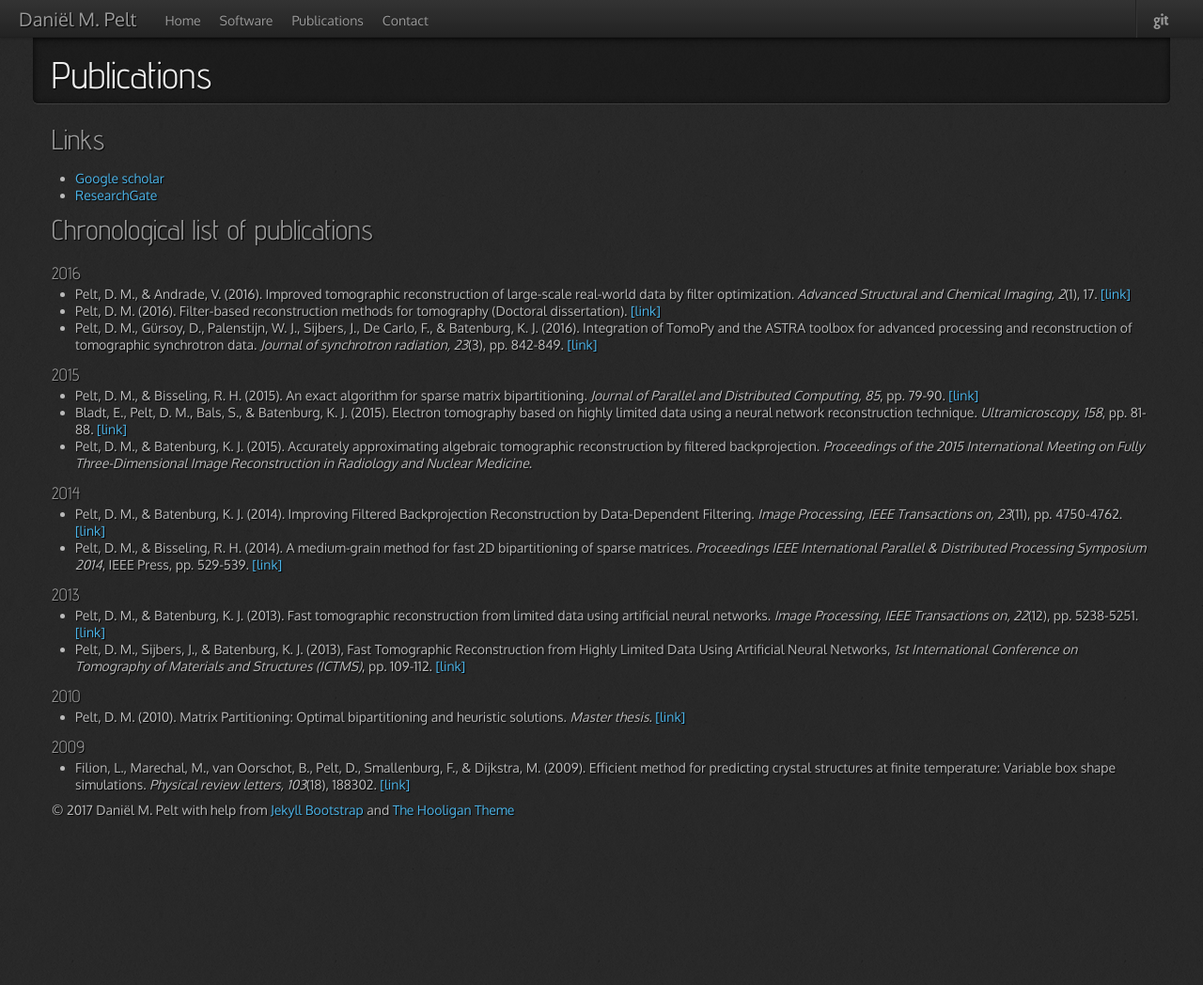
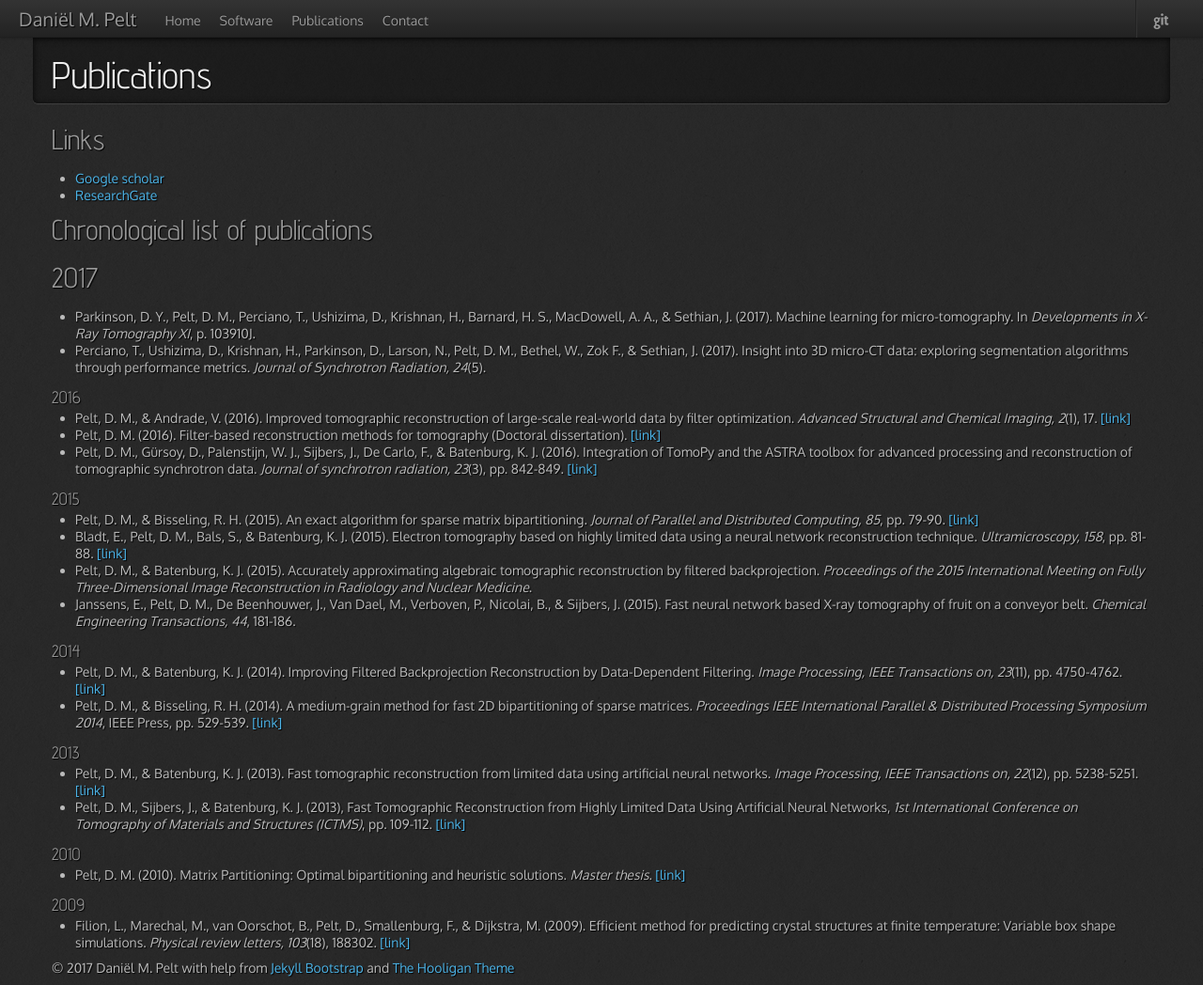
Before and after one commit to dmpelt/dmpelt.github.com, a Jekyll site: the page built from publications.md, in a window 1280 px wide. Shown: the whole page at 94% size. Built offline with Jekyll 4.4.1, drawn with Linux system fonts in a browser that asks for light colours; nearby versions of some CDN libraries; before the commit the page ends 900 px from its top, so only the background shows below that.

Commit message:
Update references

```diff
--- a/publications.md
+++ b/publications.md
@@ -10,6 +10,10 @@ group: navigation
 
 ## Chronological list of publications
 
+## 2017
+* Parkinson, D. Y., Pelt, D. M., Perciano, T., Ushizima, D., Krishnan, H., Barnard, H. S., MacDowell, A. A., & Sethian, J. (2017). Machine learning for micro-tomography. In *Developments in X-Ray Tomography XI*, p. 103910J.
+* Perciano, T., Ushizima, D., Krishnan, H., Parkinson, D., Larson, N., Pelt, D. M., Bethel, W., Zok F., & Sethian, J. (2017). Insight into 3D micro-CT data: exploring segmentation algorithms through performance metrics. *Journal of Synchrotron Radiation, 24*(5).
+
 ### 2016
 * Pelt, D. M., & Andrade, V. (2016). Improved tomographic reconstruction of large-scale real-world data by filter optimization. *Advanced Structural and Chemical Imaging, 2*(1), 17. [\[link\]](https://ascimaging.springeropen.com/articles/10.1186/s40679-016-0033-y)
 * Pelt, D. M. (2016). Filter-based reconstruction methods for tomography (Doctoral dissertation). [\[link\]](http://hdl.handle.net/1887/39638)
@@ -19,6 +23,7 @@ group: navigation
 * Pelt, D. M., & Bisseling, R. H. (2015). An exact algorithm for sparse matrix bipartitioning. *Journal of Parallel and Distributed Computing, 85*, pp. 79-90. [\[link\]](http://dx.doi.org/10.1016/j.jpdc.2015.06.005)
 * Bladt, E., Pelt, D. M., Bals, S., & Batenburg, K. J. (2015). Electron tomography based on highly limited data using a neural network reconstruction technique. *Ultramicroscopy, 158*, pp. 81-88. [\[link\]](http://dx.doi.org/10.1016/j.ultramic.2015.07.001)
 * Pelt, D. M., & Batenburg, K. J. (2015). Accurately approximating algebraic tomographic reconstruction by filtered backprojection. *Proceedings of the 2015 International Meeting on Fully Three-Dimensional Image Reconstruction in Radiology and Nuclear Medicine*.
+* Janssens, E., Pelt, D. M., De Beenhouwer, J., Van Dael, M., Verboven, P., Nicolai, B., & Sijbers, J. (2015). Fast neural network based X-ray tomography of fruit on a conveyor belt. *Chemical Engineering Transactions, 44*, 181-186.
 
 ### 2014
 * Pelt, D. M., & Batenburg, K. J. (2014). Improving Filtered Backprojection Reconstruction by Data-Dependent Filtering. *Image Processing, IEEE Transactions on, 23*(11), pp. 4750-4762. [\[link\]](http://ieeexplore.ieee.org/stamp/stamp.jsp?tp=&arnumber=6862004&isnumber=6908104)
```
